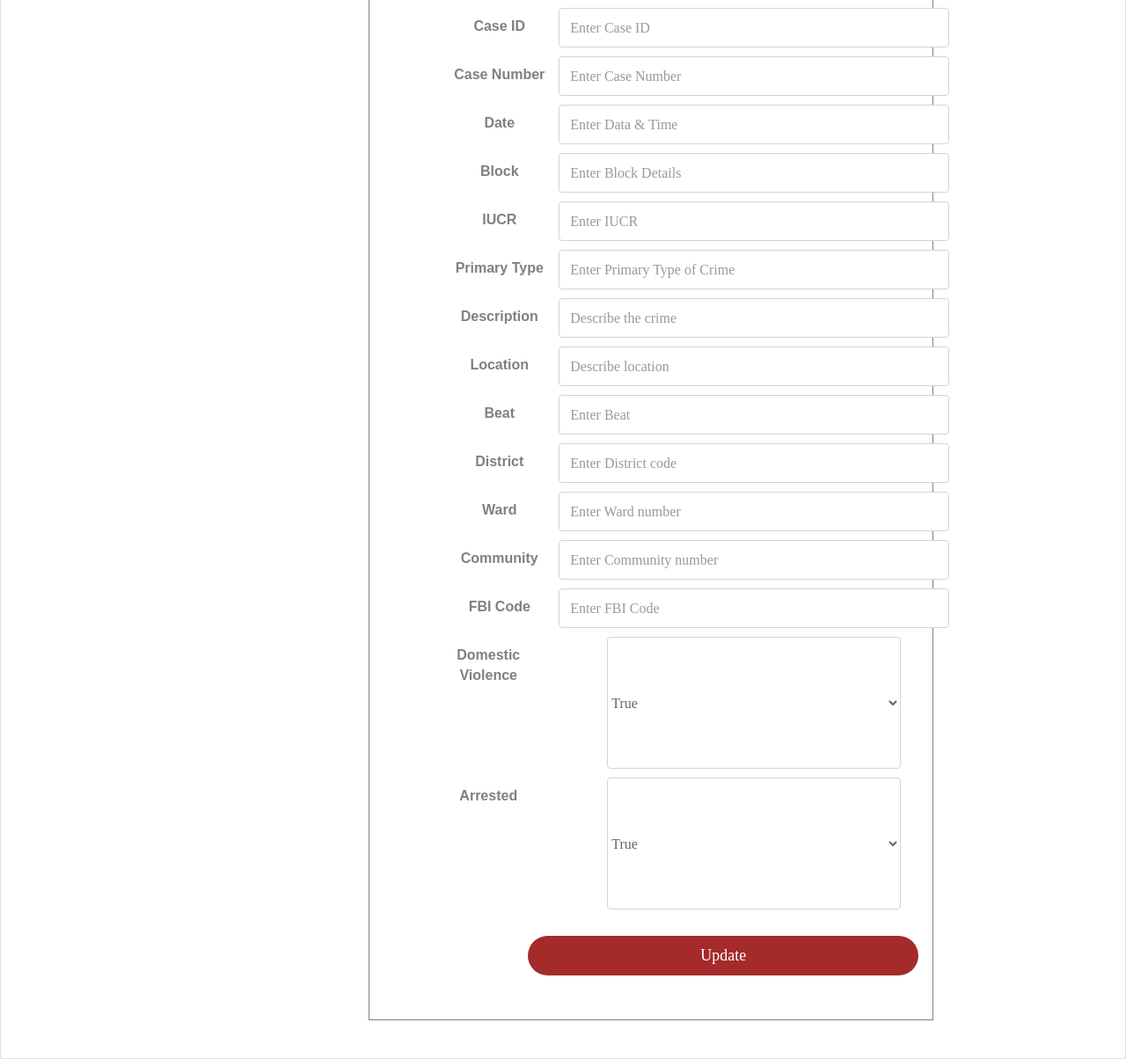
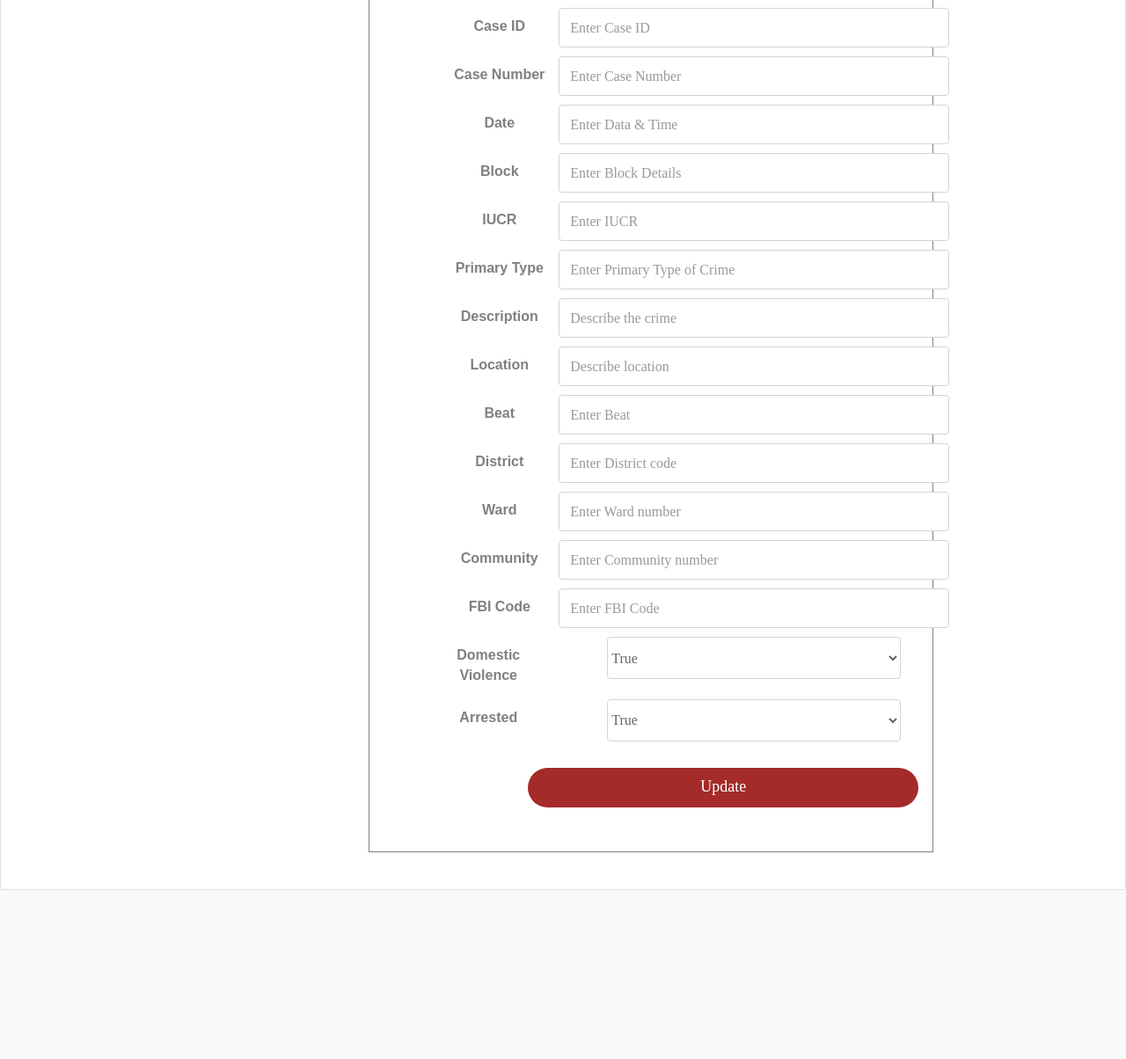
Before and after one commit to manogna-mujje/Chicago-Crime-Analyzer, a Node server app: page /updateRecord in a window 1280 px wide; the page is wider, and only the part inside the window is pictured. Shown: the part 223-1427 px from the top of that part at 88% size. After the commit the page ends 1235 px from the top of that part, so only its background shows below. Run offline with Node 20, Linux system fonts and the light colour scheme; some libraries are stand-ins or nearby versions.

Commit message:
Small fixes

```diff
--- a/public/updateRecord.html
+++ b/public/updateRecord.html
@@ -19,6 +19,9 @@
     <style>
         input {
             width: 40% !important;
+        }
+        #domestic, #arrest {
+            height: 48px !important;
         }
     </style>
 
@@ -204,8 +207,6 @@
                 </div>
             </div>
           </div>
-
-
     </div>
 </div>
     <!-- jQuery CDN - Slim version (=without AJAX) -->
--- a/views/crimelist.ejs
+++ b/views/crimelist.ejs
@@ -19,6 +19,7 @@
     <style>
         th, td {
             padding: 6px;
+            text-align: center;
         }
     </style>
 
@@ -141,8 +142,6 @@
                 CommunityArea: document.getElementsByClassName("CommunityArea")[i].innerHTML,
                 FBICode: document.getElementsByClassName("FBICode")[i].innerHTML
             }
-            //
-            // console.log(data)
             return data;
         }
         </script>
```
